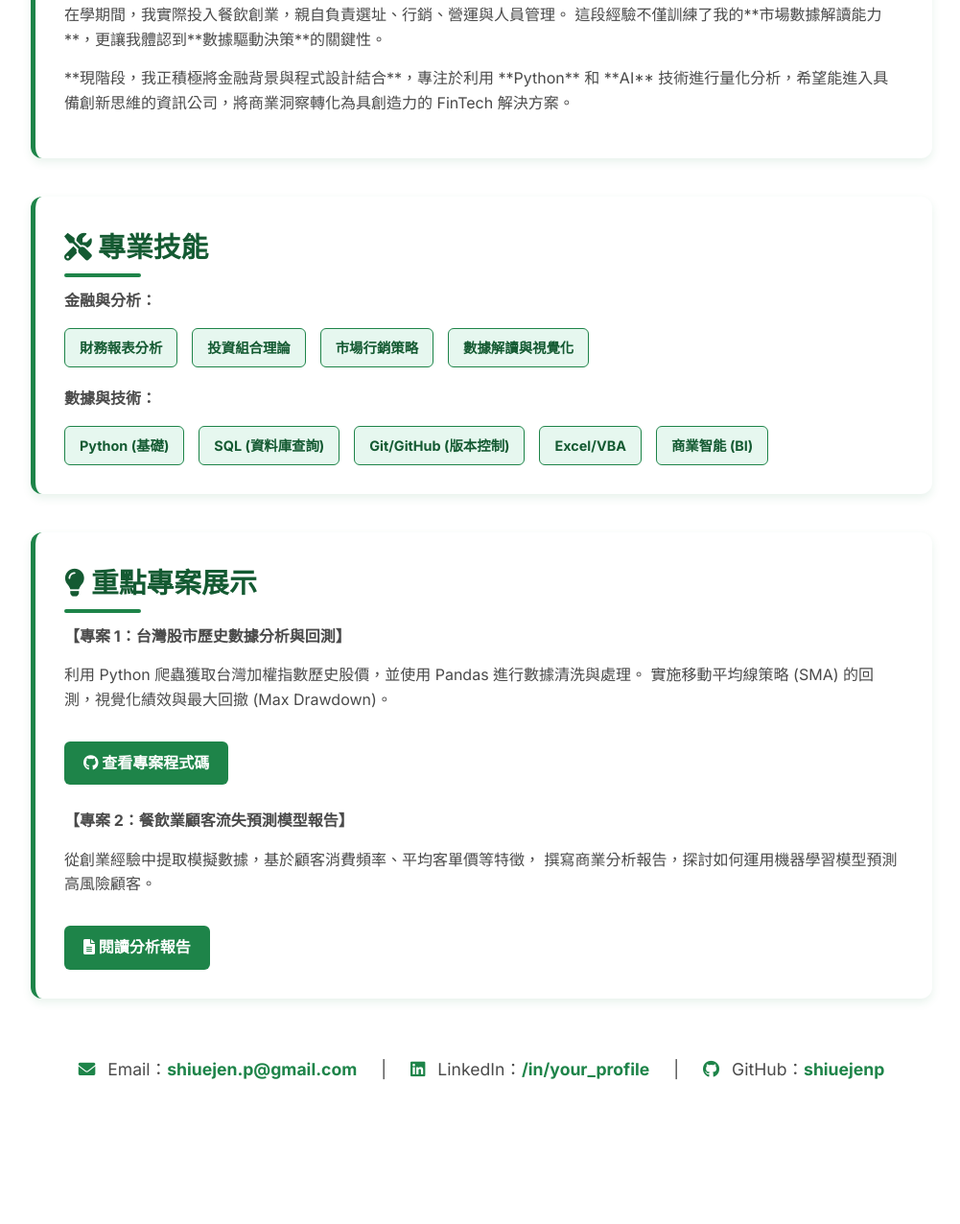
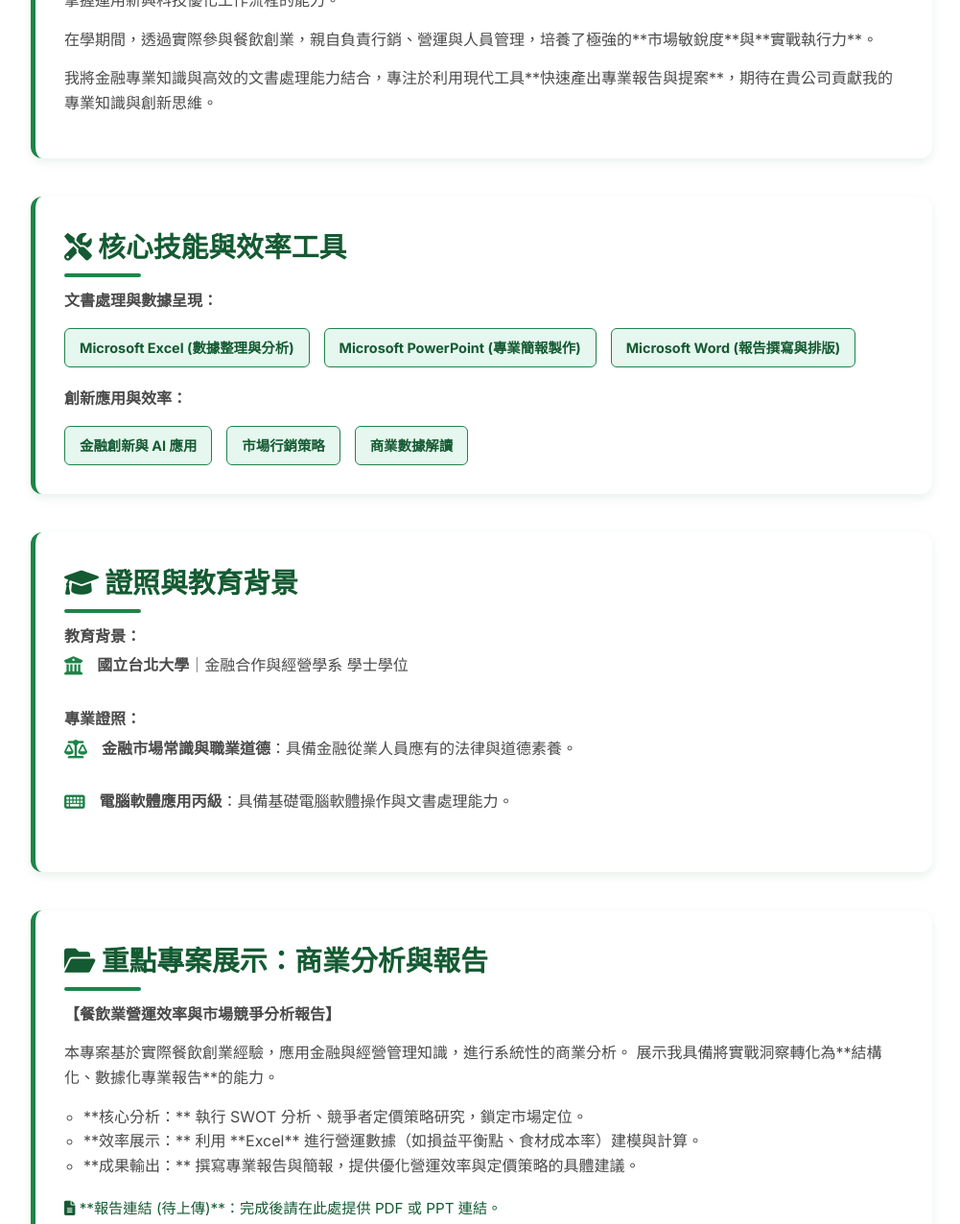
Before and after one commit to shiuejenp/shiuejenp.github.io, a plain HTML site: page index.html in a window 1280 px wide. Shown: the part 525-1801 px from the top of the page at 96% size, without its empty margins (138-1139 px from the left). Before the commit the page ends 1729 px from the top, so only its background shows below. Drawn offline with Linux system fonts and the light colour scheme.

Commit message:
Update index.html

```diff
--- a/index.html
+++ b/index.html
@@ -3,7 +3,7 @@
 <head>
     <meta charset="UTF-8">
     <meta name="viewport" content="width=device-width, initial-scale=1.0">
-    <title>潘雪甄｜FinTech 數據分析與商業策略作品集</title>
+    <title>潘雪甄｜金融創新與效率應用作品集</title>
     <link href="https://fonts.googleapis.com/css2?family=Inter:wght@400;600;700;800&display=swap" rel="stylesheet">
     <link rel="stylesheet" href="https://cdnjs.cloudflare.com/ajax/libs/font-awesome/6.0.0-beta3/css/all.min.css">
     <style>
@@ -34,7 +34,7 @@
             min-height: 100vh;
         }
 
-        /* --- 導航列 (新增) --- */
+        /* --- 導航列 (Navbar) --- */
         .navbar {
             background-color: var(--green-dark);
             padding: 15px 0;
@@ -127,11 +127,6 @@
             position: relative;
         }
 
-        /* 移除原有的「AI晶片光框」的過度動畫 */
-        .card::before {
-            content: none;
-        }
-
         .card:hover {
             box-shadow: 0 8px 20px rgba(30, 132, 73, 0.2);
             transform: translateY(-4px);
@@ -186,6 +181,21 @@
             font-size: 0.9em;
             border: 1px solid var(--green-primary);
         }
+
+        /* 證照列表樣式 */
+        .certification-item {
+            display: flex;
+            align-items: flex-start;
+            margin-bottom: 15px;
+        }
+
+        .certification-item i {
+            color: var(--green-primary);
+            margin-right: 15px;
+            font-size: 1.2em;
+            margin-top: 3px;
+        }
+
 
         /* --- 聯絡資訊 --- */
         .contact {
@@ -258,10 +268,11 @@
 
     <nav class="navbar">
         <div class="nav-container">
-            <div class="logo"><a href="#top">潘雪甄 | FinTech</a></div>
+            <div class="logo"><a href="#top">潘雪甄 | 金融創新</a></div>
             <div class="nav-links">
                 <a href="#about"><i class="fas fa-user-tie"></i> 關於我</a>
                 <a href="#skills"><i class="fas fa-cogs"></i> 技能</a>
+                <a href="#certs"><i class="fas fa-certificate"></i> 證照</a>
                 <a href="#projects"><i class="fas fa-folder-open"></i> 專案</a>
                 <a href="#contact"><i class="fas fa-envelope"></i> 聯絡</a>
             </div>
@@ -271,62 +282,80 @@
     <div class="profile" id="top">
         <img src="your-professional-photo.jpg" alt="潘雪甄 大頭照">
         <h1>潘雪甄</h1>
-        <div class="quote">金融思維 × 數據分析：打造可量化的商業價值。</div>
+        <div class="quote">金融合作思維 × 生成式 AI 應用：快速、高效地解決商業問題。</div>
     </div>
 
     <div class="container">
         <div class="card" id="about">
-            <h2><i class="fas fa-chart-line"></i> 關於我：從金融到 FinTech 數據決策</h2>
+            <h2><i class="fas fa-lightbulb"></i> 關於我：創新、效率與實戰</h2>
             <p>
-                我畢業於國立台北大學金融合作與經營學系，具備紮實的財務分析與經營管理基礎。
+                我畢業於國立台北大學金融合作與經營學系，具備紮實的財務經營基礎，並積極投入**「金融創新與生成式 AI」**的學習，掌握運用新興科技優化工作流程的能力。
             </p>
             <p>
-                在學期間，我實際投入餐飲創業，親自負責選址、行銷、營運與人員管理。
-                這段經驗不僅訓練了我的**市場數據解讀能力**，更讓我體認到**數據驅動決策**的關鍵性。
+                在學期間，透過實際參與餐飲創業，親自負責行銷、營運與人員管理，培養了極強的**市場敏銳度**與**實戰執行力**。
             </p>
             <p>
-                **現階段，我正積極將金融背景與程式設計結合**，專注於利用 **Python** 和 **AI** 技術進行量化分析，希望能進入具備創新思維的資訊公司，將商業洞察轉化為具創造力的 FinTech 解決方案。
+                我將金融專業知識與高效的文書處理能力結合，專注於利用現代工具**快速產出專業報告與提案**，期待在貴公司貢獻我的專業知識與創新思維。
             </p>
         </div>
 
         <div class="card" id="skills">
-            <h2><i class="fas fa-tools"></i> 專業技能</h2>
-            <p style="font-weight: 700;">金融與分析：</p>
+            <h2><i class="fas fa-tools"></i> 核心技能與效率工具</h2>
+            <p style="font-weight: 700;">文書處理與數據呈現：</p>
             <div class="skills-grid">
-                <div class="skill-item">財務報表分析</div>
-                <div class="skill-item">投資組合理論</div>
-                <div class="skill-item">市場行銷策略</div>
-                <div class="skill-item">數據解讀與視覺化</div>
+                <div class="skill-item">Microsoft Excel (數據整理與分析)</div>
+                <div class="skill-item">Microsoft PowerPoint (專業簡報製作)</div>
+                <div class="skill-item">Microsoft Word (報告撰寫與排版)</div>
             </div>
 
-            <p style="font-weight: 700; margin-top: 20px;">數據與技術：</p>
+            <p style="font-weight: 700; margin-top: 20px;">創新應用與效率：</p>
             <div class="skills-grid">
-                <div class="skill-item">Python (基礎)</div>
-                <div class="skill-item">SQL (資料庫查詢)</div>
-                <div class="skill-item">Git/GitHub (版本控制)</div>
-                <div class="skill-item">Excel/VBA</div>
-                <div class="skill-item">商業智能 (BI)</div>
+                <div class="skill-item">金融創新與 AI 應用</div>
+                <div class="skill-item">市場行銷策略</div>
+                <div class="skill-item">商業數據解讀</div>
+            </div>
+        </div>
+
+        <div class="card" id="certs">
+            <h2><i class="fas fa-graduation-cap"></i> 證照與教育背景</h2>
+
+            <p style="font-weight: 700; margin-bottom: 5px;">教育背景：</p>
+            <div class="certification-item">
+                <i class="fas fa-university"></i>
+                <p><strong>國立台北大學</strong>｜金融合作與經營學系 學士學位</p>
+            </div>
+
+            <p style="font-weight: 700; margin-top: 15px; margin-bottom: 5px;">專業證照：</p>
+            <div class="certification-item">
+                <i class="fas fa-balance-scale"></i>
+                <p><strong>金融市場常識與職業道德</strong>：具備金融從業人員應有的法律與道德素養。</p>
+            </div>
+            <div class="certification-item">
+                <i class="fas fa-keyboard"></i>
+                <p><strong>電腦軟體應用丙級</strong>：具備基礎電腦軟體操作與文書處理能力。</p>
             </div>
         </div>
 
         <div class="card" id="projects">
-            <h2><i class="fas fa-lightbulb"></i> 重點專案展示</h2>
-            <p style="font-weight: 700;">【專案 1：台灣股市歷史數據分析與回測】</p>
+            <h2><i class="fas fa-folder-open"></i> 重點專案展示：商業分析與報告</h2>
+
+            <p style="font-weight: 700;">【餐飲業營運效率與市場競爭分析報告】</p>
             <p>
-                利用 Python 爬蟲獲取台灣加權指數歷史股價，並使用 Pandas 進行數據清洗與處理。
-                實施移動平均線策略 (SMA) 的回測，視覺化績效與最大回撤 (Max Drawdown)。
+                本專案基於實際餐飲創業經驗，應用金融與經營管理知識，進行系統性的商業分析。
+                展示我具備將實戰洞察轉化為**結構化、數據化專業報告**的能力。
             </p>
-            <a href="https://github.com/shiuejenp/stock-backtest-project" class="project-link" target="_blank">
-                <i class="fab fa-github"></i> 查看專案程式碼
-            </a>
 
-            <p style="font-weight: 700; margin-top: 25px;">【專案 2：餐飲業顧客流失預測模型報告】</p>
-            <p>
-                從創業經驗中提取模擬數據，基於顧客消費頻率、平均客單價等特徵，
-                撰寫商業分析報告，探討如何運用機器學習模型預測高風險顧客。
+            <ul style="margin-left: 20px; list-style-type: circle; margin-bottom: 20px;">
+                <li>**核心分析：** 執行 SWOT 分析、競爭者定價策略研究，鎖定市場定位。</li>
+                <li>**效率展示：** 利用 **Excel** 進行營運數據（如損益平衡點、食材成本率）建模與計算。</li>
+                <li>**成果輸出：** 撰寫專業報告與簡報，提供優化營運效率與定價策略的具體建議。</li>
+            </ul>
+
+            <p style="font-size: 0.95em; color: var(--green-dark);">
+                <i class="fas fa-file-alt"></i> **報告連結 (待上傳)**：完成後請在此處提供 PDF 或 PPT 連結。
             </p>
-            <a href="your-project-report.pdf" class="project-link" target="_blank">
-                <i class="fas fa-file-alt"></i> 閱讀分析報告
+            <a href="https://github.com/shiuejenp/Your-Report-Repo" class="project-link" target="_blank" style="background-color: #5a5a5a;">
+                <i class="fab fa-github"></i> 查看專案倉庫 (待建立)
             </a>
         </div>
 
@@ -345,20 +374,18 @@
     <script>
         const cards = document.querySelectorAll('.card');
 
-        // 增加一個 Intersection Observer 來實現更平滑的滾動動畫
         const observer = new IntersectionObserver((entries) => {
             entries.forEach(entry => {
                 if (entry.isIntersecting) {
                     entry.target.classList.add('show');
-                    observer.unobserve(entry.target); // 觀察到一次後就停止觀察
+                    observer.unobserve(entry.target);
                 }
             });
-        }, { threshold: 0.1 }); // 當卡片 10% 進入視野時觸發
+        }, { threshold: 0.1 });
 
         cards.forEach(card => {
             observer.observe(card);
         });
-
     </script>
 </body>
 </html>
```
